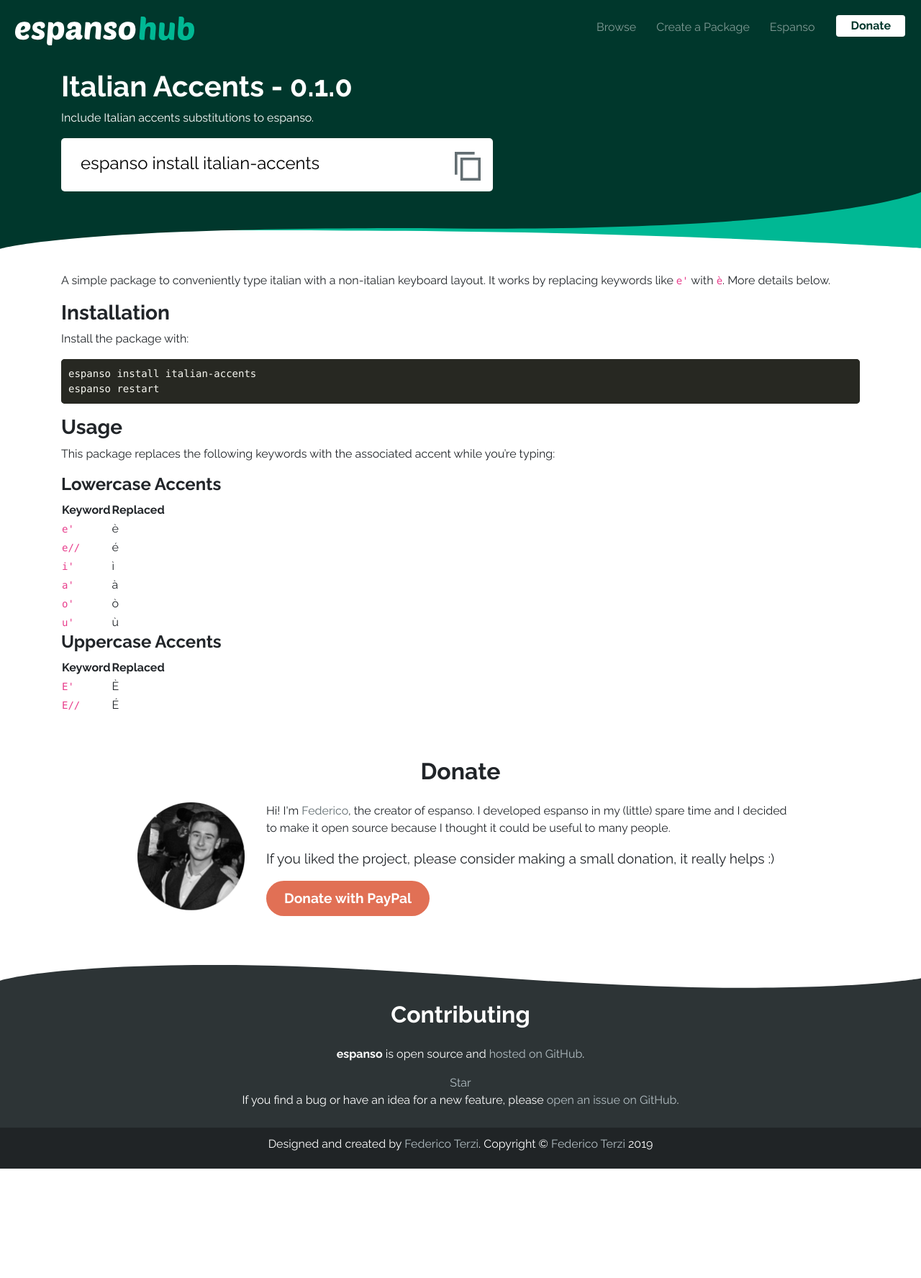
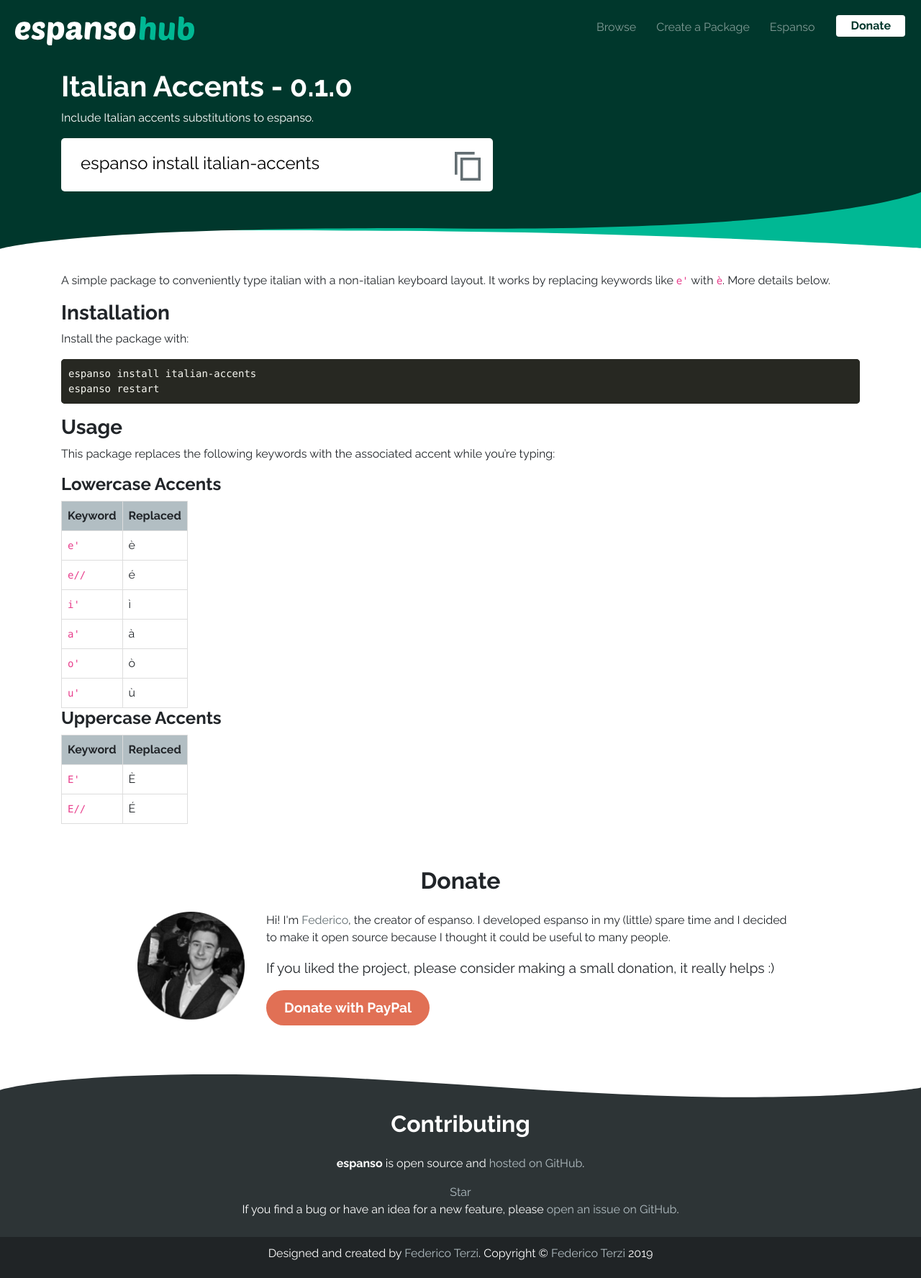
Before and after one commit to federico-terzi/espanso-hub, a Jekyll site: the page built from _packages/italian-accents.md, in a window 1280 px wide. Shown: the whole page at 72% size. Built offline with Jekyll 4.4.1, drawn with Linux system fonts in a browser that asks for light colours; before the commit the page ends 1624 px from its top, so only the background shows below that.

Commit message:
Add table styles

```diff
--- a/_sass/_package.scss
+++ b/_sass/_package.scss
@@ -33,3 +33,23 @@
         opacity: 0.8;
     }
 }
+
+table {
+    border-collapse: collapse;
+
+    @media screen and (max-width: $screen-phone) {
+        display: block;
+        overflow-x: auto;
+        white-space: nowrap;
+    }
+
+}
+
+td, th {
+    border: 1px solid #ddd;
+    padding: 8px;
+}
+
+th {
+    background-color: $lightGrayColor;
+}
```
